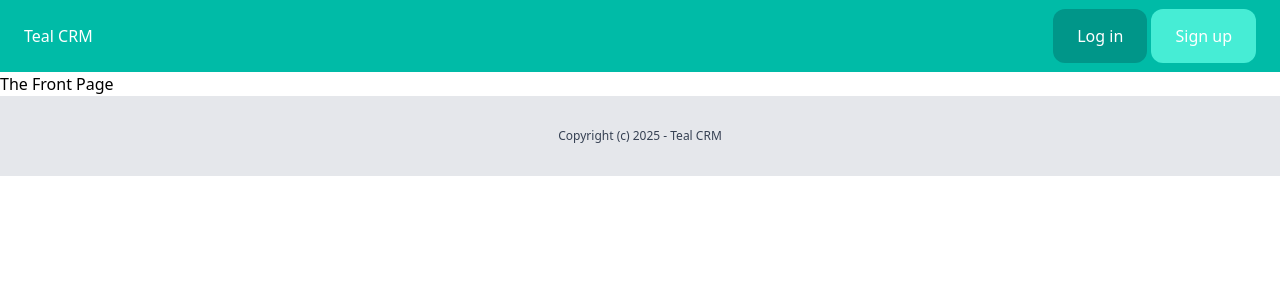
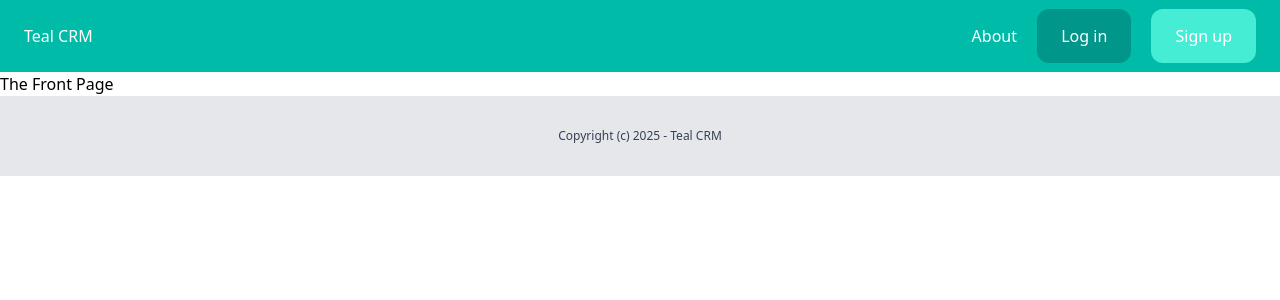
Before and after one commit to BuDi4ka/Django_CRM_App, a Django app: page / in a window 1280 px wide. Shown: the top 300 px of the page. Run offline with Django 5.2, Linux system fonts and the light colour scheme.

Commit message:
about page

```diff
--- a/core/templates/core/base.html
+++ b/core/templates/core/base.html
@@ -13,7 +13,8 @@
         <nav class="py-6 px-6 flex justify-between bg-teal-500">
             <a href="/" class="text-white">Teal CRM</a>
 
-            <div>
+            <div class="space-x-4">
+                <a href="{% url 'about' %}" class="text-white">About</a>
                 <a href="/" class="py-4 px-6 bg-teal-600 rounded-xl text-white">Log in</a>
                 <a href="/" class="py-4 px-6 bg-teal-300 rounded-xl text-white">Sign up</a>
             </div>
--- a/core/views.py
+++ b/core/views.py
@@ -4,3 +4,7 @@ from django.shortcuts import render
 
 def index(request):
     return render(request, 'core/index.html')
+
+
+def about(request):
+    return render(request, 'core/about.html')
--- a/tealcrm/urls.py
+++ b/tealcrm/urls.py
@@ -1,9 +1,10 @@
 from django.contrib import admin
 from django.urls import path, include
 
-from core.views import index
+from core.views import index, about
 
 urlpatterns = [
     path('', index, name='index'),
+    path('about/', about, name='about'),
     path("admin/", admin.site.urls),
 ]
```
Also changed, not shown: core/templates/core/about.html (added, +10 -0 lines).
